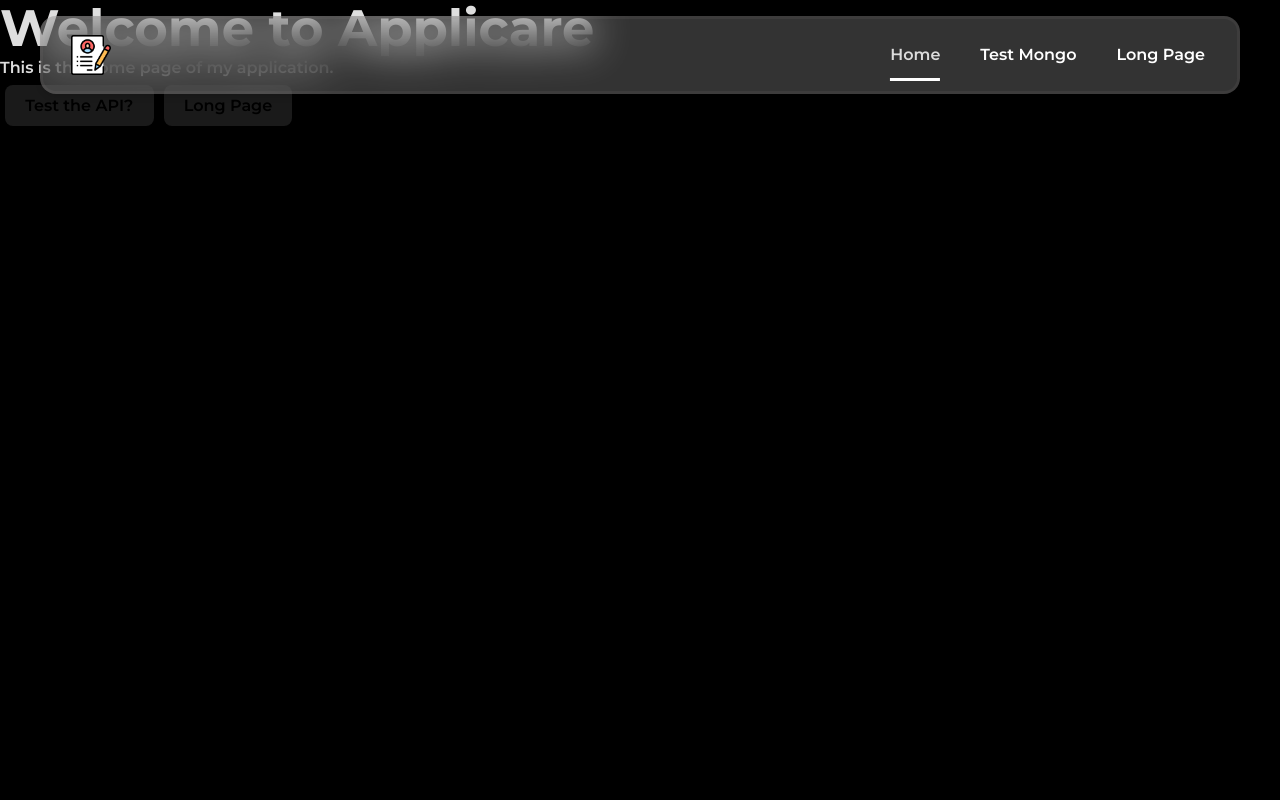
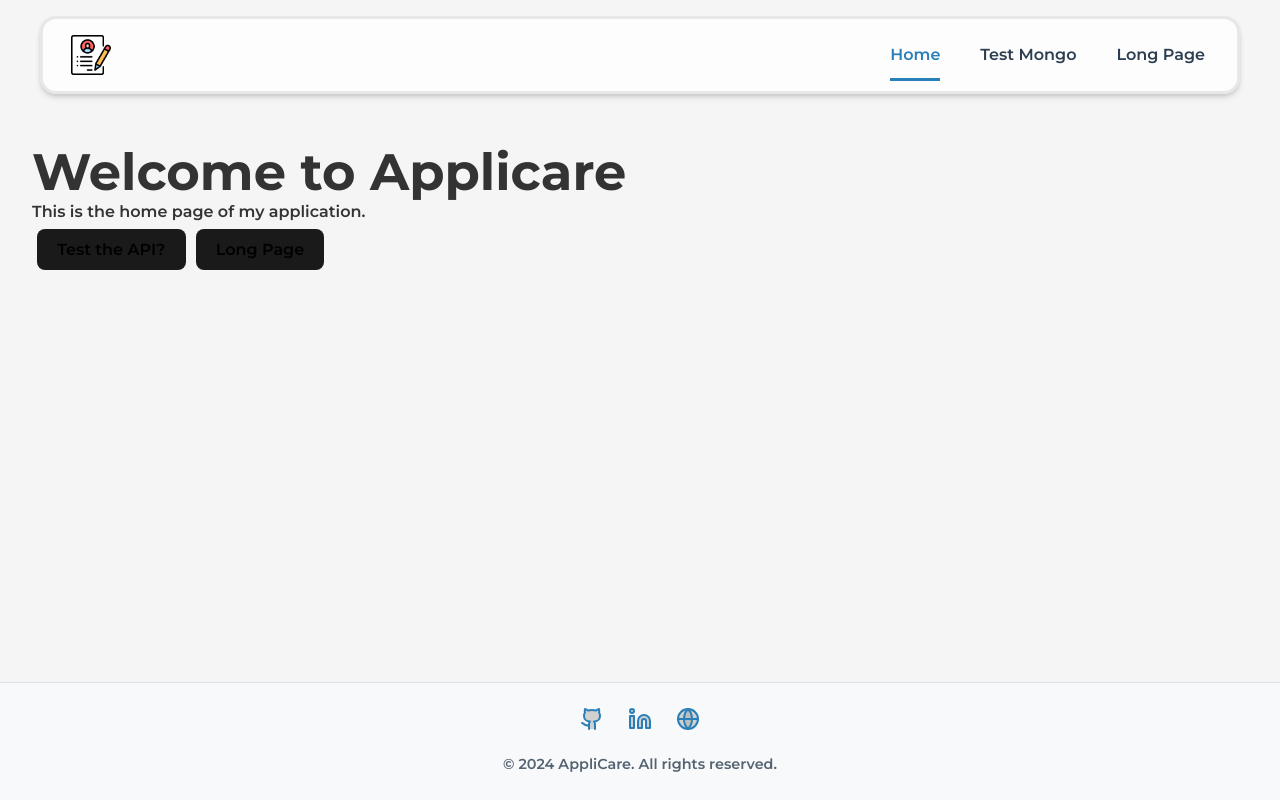
Before and after one commit to lyfe691/AppliCare, a React (Vite) app in the folder applicare_frontend/: page / in a window 1280 px wide. Built offline with nearby package versions, Linux system fonts and the light colour scheme.

Commit message:
major update | added simple but clean footer, added navigation to avoid complications in the long term. The App is currently in a good base (i think so atleast.)

```diff
--- a/applicare_frontend/src/App.css
+++ b/applicare_frontend/src/App.css
@@ -1,16 +1,50 @@
 :root {
-  --nav-bg-color: rgba(255, 255, 255, 0.2);
-  --blur-amount: 20px;
-  --border-color: rgba(143, 138, 138, 0.1);
+  /* Navigation vars */
+  --nav-bg-color: rgba(255, 255, 255, 0.8);
+  --blur-amount: 10px;
+  --border-color: rgba(143, 138, 138, 0.2);
   --overlay-bg: rgba(0, 0, 0, 0.5);
-  --nav-shadow: rgba(0, 0, 0, 0.1) 0px 4px 6px -1px, rgba(0, 0, 0, 0.06) 0px 2px 4px -1px;
-  --nav-text-color: #ffffff;
-  --nav-text-hover-color: #dddddd;
-  --nav-underline-color: #ffffff;
+  --nav-shadow: rgba(0, 0, 0, 0.15) 0px 4px 6px -1px, rgba(0, 0, 0, 0.1) 0px 2px 4px -1px;
+  --nav-text-color: #2c3e50;
+  --nav-text-hover-color: #2980b9;
+  --nav-underline-color: #2980b9;
   --font-size: 1rem;
   --font-weight: 600;
   --transition-speed: 0.3s;
   --brand-size: 2rem;
+
+  /* Footer vars */
+  --footer-bg-color: #f8f9fa;
+  --footer-text-color: #2c3e50;
+  --footer-link-color: #2980b9;
+  --footer-link-hover-color: #4545c9aa;
+  --footer-border-color: #dee2e6;
+  --footer-icon-color: #b2b2b292;
+}
+
+/**************
+ * LAYOUT CSS *
+ **************/
+
+.layout {
+  display: flex;
+  flex-direction: column;
+  min-height: 100vh;
+}
+
+.layout-content {
+  flex: 1;
+  padding: 2rem;
+  padding-top: 9rem; /* the space between the page content and the navigation*/
+  background-color: #f5f5f5;
+  color: #333;
+}
+
+@media (max-width: 768px) {
+  .layout-content {
+    padding: 1rem;
+    padding-top: 10rem; /* the space between the page content and the navigation*/
+  }
 }
 
 /**************
@@ -146,6 +180,7 @@
     max-width: 320px;
     padding: 2rem 0;
     gap: 1.5rem;
+    transition: transform var(--transition-speed) ease, opacity var(--transition-speed) ease;
   }
 
   .nav-list.is-open {
@@ -212,3 +247,51 @@
     transform: translateY(-8.9px) rotate(-45deg);
   }
 }
+
+/************
+ * FOOTER *
+ ************/
+
+.footer {
+  background-color: var(--footer-bg-color);
+  color: var(--footer-text-color);
+  padding: 1.5rem 0;
+  text-align: center;
+  border-top: 1px solid var(--footer-border-color);
+  margin-top: auto;
+}
+
+.footer-container {
+  display: flex;
+  flex-direction: column;
+  align-items: center;
+  gap: 1rem;
+}
+
+.footer-links {
+  display: flex;
+  gap: 1.5rem;
+  justify-content: center;
+}
+
+.footer-links a {
+  color: var(--footer-link-color);
+  transition: transform 0.2s ease, color 0.3s ease;
+  text-decoration: none;
+}
+
+.footer-links a:hover {
+  transform: scale(1.1);
+  color: var(--footer-link-hover-color);
+}
+
+.footer-icon {
+  width: 1.5rem;
+  height: 1.5rem;
+  fill: var(--footer-icon-color); /* if .svg, or lucide; should work too. */
+}
+
+.footer-text {
+  font-size: 0.9rem;
+  opacity: 0.8;
+}
--- a/applicare_frontend/src/App.jsx
+++ b/applicare_frontend/src/App.jsx
@@ -1,25 +1,23 @@
-import Home from './pages/Home';
-import './App.css'
-import './index.css'
-import { BrowserRouter as Router, Routes, Route } from 'react-router-dom';
-import TestConnection from './pages/TestConnection';
-import LongPage from './pages/LongPage';
-import Navbar from './components/Navbar';
+import { BrowserRouter as Router, Routes, Route } from "react-router-dom";
+import Home from "./pages/Home";
+import TestConnection from "./pages/TestConnection";
+import LongPage from "./pages/LongPage";
+import Layout from "./components/Layout"; // now using layout
+import "./App.css";
+import "./index.css";
 
 function App() {
-
   return (
-
     <Router>
-      <Navbar />
       <Routes>
-        <Route path="/" element={<Home />} />
-        <Route path="/test-mongo" element={<TestConnection />} />
-        <Route path="/long-page" element={<LongPage/>} />
+        <Route element={<Layout />}>
+          <Route path="/" element={<Home />} />
+          <Route path="/test-mongo" element={<TestConnection />} />
+          <Route path="/long-page" element={<LongPage />} />
+        </Route>
       </Routes>
     </Router>
-
   );
 }
 
-export default App
+export default App;
--- a/applicare_frontend/src/components/Footer.jsx
+++ b/applicare_frontend/src/components/Footer.jsx
@@ -1,8 +1,39 @@
 import { Github, Linkedin, Globe } from 'lucide-react';
 
-// TODO: Footer component
 function Footer() {
-    return(
-        <></>
-    );
+  return (
+    <footer className="footer">
+      <div className="footer-container">
+        <div className="footer-links">
+          <a
+            href="https://github.com/lyfe691"
+            target="_blank"
+            rel="noopener noreferrer"
+            aria-label="GitHub"
+          >
+            <Github className="footer-icon" />
+          </a>
+          <a
+            href="https://linkedin.com/in/yanis-sebastian-zürcher"
+            target="_blank"
+            rel="noopener noreferrer"
+            aria-label="LinkedIn"
+          >
+            <Linkedin className="footer-icon" />
+          </a>
+          <a
+            href="https://ysz.life"
+            target="_blank"
+            rel="noopener noreferrer"
+            aria-label="Website"
+          >
+            <Globe className="footer-icon" />
+          </a>
+        </div>
+        <p className="footer-text">&copy; {new Date().getFullYear()} AppliCare. All rights reserved.</p>
+      </div>
+    </footer>
+  );
 }
+
+export default Footer;
--- /dev/null
+++ b/applicare_frontend/src/components/Layout.jsx
@@ -0,0 +1,17 @@
+import { Outlet } from "react-router-dom";
+import Navbar from "./Navbar";
+import Footer from "./Footer";
+
+function Layout() {
+  return (
+    <div className="layout">
+      <Navbar />
+      <main className="layout-content">
+        <Outlet />
+      </main>
+      <Footer />
+    </div>
+  );
+}
+
+export default Layout;
--- a/applicare_frontend/src/index.css
+++ b/applicare_frontend/src/index.css
@@ -32,7 +32,6 @@ body {
   min-width: 320px;
   min-height: 100vh;
   font-family: 'Montserrat', 'Roboto';
-  background-color: #000000;
 }
 
 /* Links */
--- a/applicare_frontend/src/pages/LongPage.jsx
+++ b/applicare_frontend/src/pages/LongPage.jsx
@@ -4,7 +4,7 @@ import { Link } from "react-router-dom";
 function LongPage() {
     return (
       <div style={{display:"flex", padding: '2rem', flexDirection:"column", margin: "0 auto", padding: "10px" }}>
-        <img src="" height="100px" alt="temp" />
+        <img src="/applicare.png" height="100px" alt="temp" />
         <Link to="/"><button>Back</button></Link>
         <p>
           {`lorem ipsum`.repeat(10000)}
```
Also changed, not shown: 1 other file (tests, documents, lock files or other folders).
